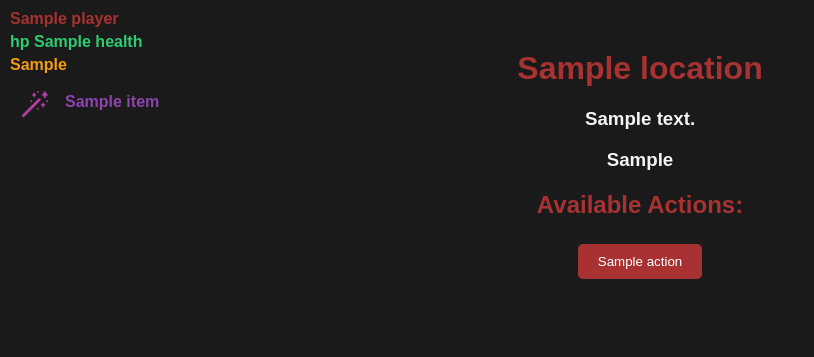
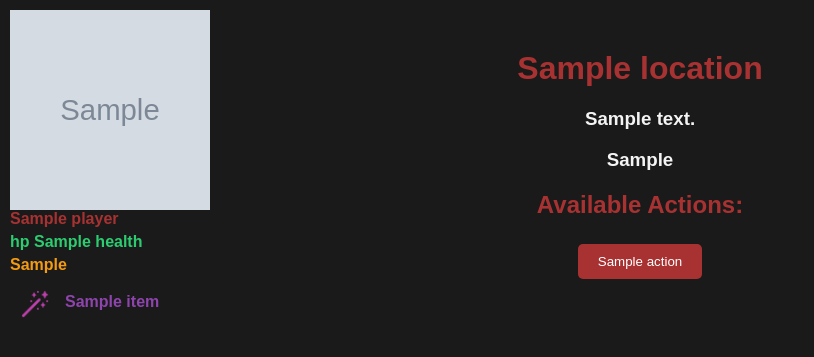
Before and after one commit to Royr9/EOQ-3, a Flask app: template templates/game.html in a window 1280 px wide. Shown: the top 357 px of the page, without its empty margins (0-814 px from the left). Run offline with Flask 3, Linux system fonts and the light colour scheme; the template is opened without the code that fills it: most values are stand-ins (such as "Sample title", 1, 10 or a date in 2020); grey boxes marked "Sample" are stand-in pictures.

Commit message:
added player image to screen

```diff
--- a/static/style.css
+++ b/static/style.css
@@ -96,3 +96,8 @@ input{
     display: flex;
     align-items: center;
 }
+
+.player_image{
+    width: 200px;
+    height: 200px;
+}
--- a/templates/game.html
+++ b/templates/game.html
@@ -9,6 +9,7 @@
 
 <header>
     <nav>
+        <img src="../static/images/{{ player.image }}" class="player_image">
         <span class="player_name">{{ player.name }}</span>
         <span class="health">hp {{ player.health }}</span>
         <span class="armor">
--- a/todo.txt
+++ b/todo.txt
@@ -2,4 +2,3 @@
 - Create game won html
 - Create pool party option
 - Add a spell on the roof
-- add player image next to name in game.html
```
